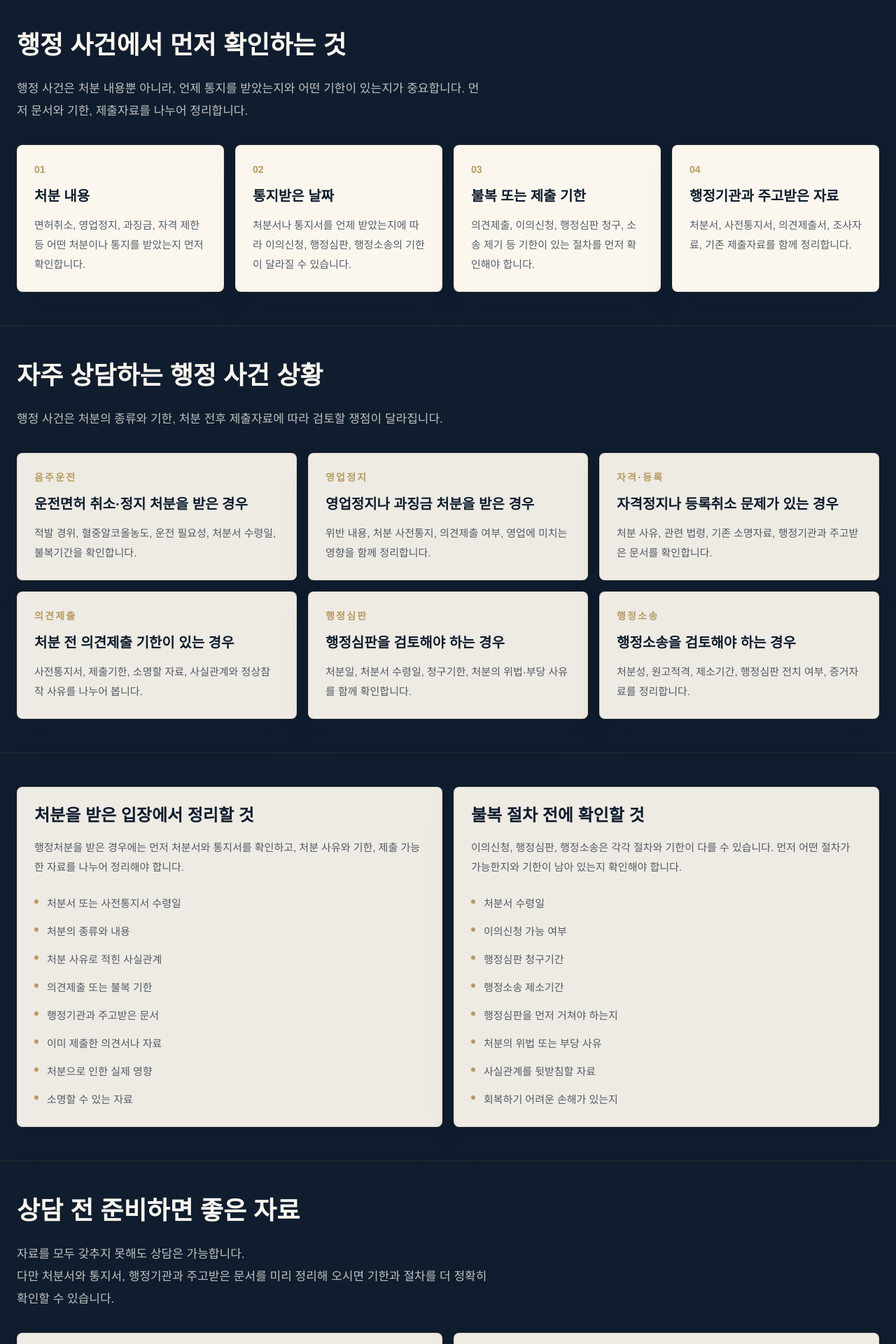
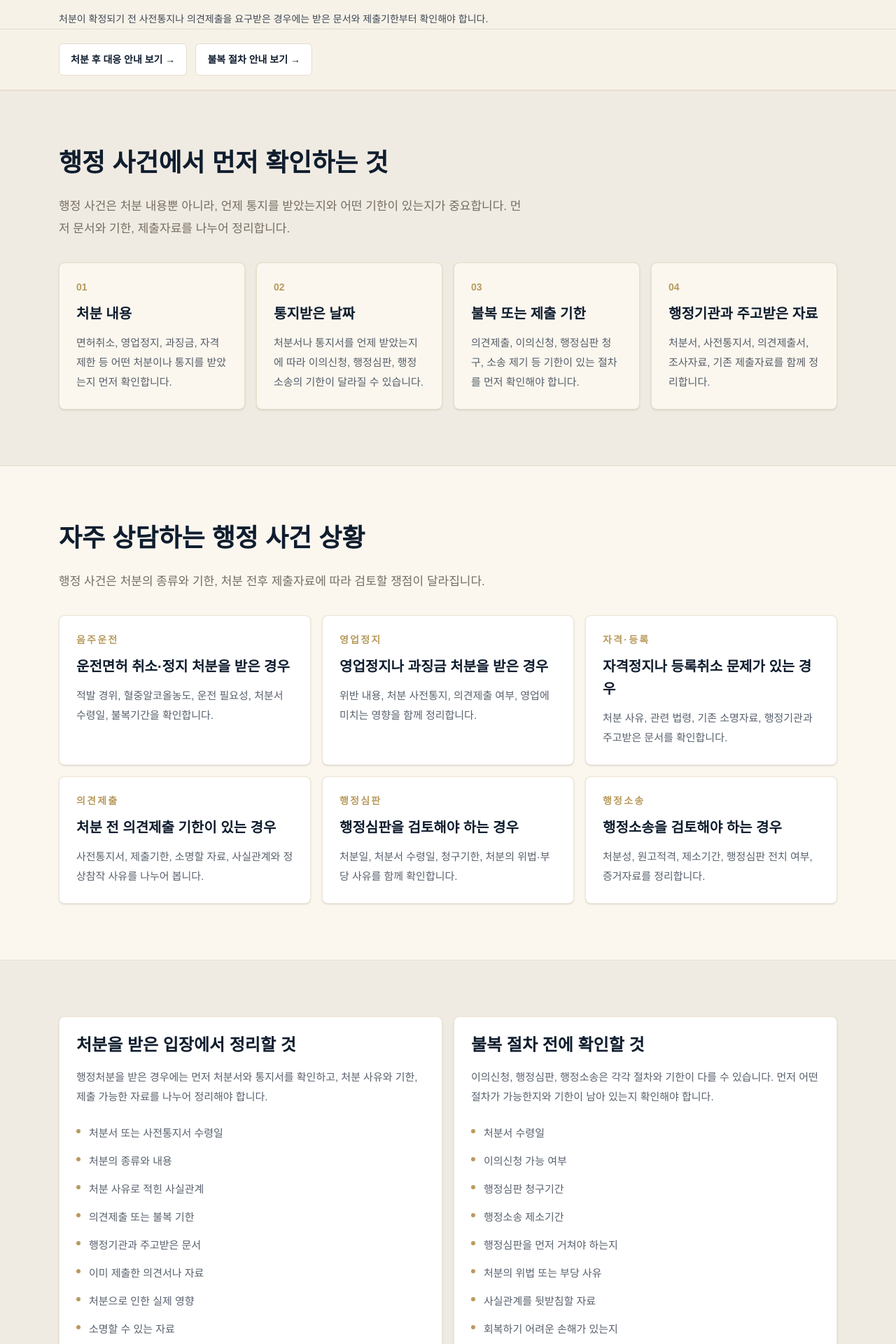
Before and after one commit to ymhk88-debug/project-lighthouse, a Next.js app: page /practice/administrative in a window 1280 px wide. Shown: the part 560-2480 px from the top of the page at 70% size. Built offline with nearby package versions, Linux system fonts and the light colour scheme; no server answers.

Commit message:
Apply C navy/ivory design and role-specific navigation to administrative page

```diff
--- a/src/app/practice/administrative/page.tsx
+++ b/src/app/practice/administrative/page.tsx
@@ -131,8 +131,8 @@ function TextLink({
 }) {
   const className =
     variant === "primary"
-      ? "bg-primary text-background hover:bg-primary/90 md:bg-accent md:text-primary md:shadow-[0_10px_24px_rgba(184,155,94,0.16)] md:hover:bg-accent/90"
-      : "border border-border bg-background text-primary hover:border-accent md:border-accent/35 md:bg-background/95";
+      ? "bg-accent text-primary hover:bg-accent/90 md:bg-accent md:text-primary md:shadow-[0_10px_24px_rgba(184,155,94,0.16)] md:hover:bg-accent/90"
+      : "border border-border bg-background text-primary hover:border-accent md:border-accent/35 md:bg-white";
 
   return (
     <Link
@@ -153,11 +153,11 @@ function SectionHeading({
 }) {
   return (
     <div className="max-w-2xl">
-      <h2 className="whitespace-pre-line text-2xl font-semibold leading-tight text-primary md:text-background md:text-4xl md:leading-tight">
+      <h2 className="whitespace-pre-line text-2xl font-semibold leading-tight text-primary md:text-primary md:text-4xl md:leading-tight">
         {title}
       </h2>
       {description ? (
-        <p className="mt-6 whitespace-pre-line text-base leading-8 text-muted md:text-[17px] md:font-medium md:leading-8 md:text-background/75">
+        <p className="mt-6 whitespace-pre-line text-base leading-8 text-muted md:text-[17px] md:font-medium md:leading-8 md:text-muted">
           {description}
         </p>
       ) : null}
@@ -175,7 +175,7 @@ function ChecklistCard({
   items: string[];
 }) {
   return (
-    <article className="rounded-lg border border-[#e8ddcb] bg-white/60 p-5 shadow-[0_8px_24px_rgba(15,29,46,0.05)] md:border-accent/25 md:bg-background/95 md:p-6 md:shadow-[0_18px_45px_rgba(15,29,46,0.08)]">
+    <article className="rounded-lg border border-[#e8ddcb] bg-white p-5 shadow-sm md:border-accent/25 md:bg-white md:p-6 md:shadow-sm">
       <h3 className="text-xl font-semibold leading-8 text-primary md:text-2xl">{title}</h3>
       <p className="mt-4 text-sm leading-7 text-primary/70 md:text-[15px] md:leading-7">{description}</p>
       <ul className="mt-6 space-y-3">
@@ -192,13 +192,14 @@ function ChecklistCard({
 
 export default function AdministrativePracticePage() {
   return (
-    <div className="bg-background md:bg-primary">
-      <section className="mx-auto w-full max-w-7xl px-6 py-16 md:py-20">
+    <div className="bg-background">
+      <div className="bg-primary">
+      <section className="mx-auto w-full max-w-[1160px] px-6 py-16 md:py-20">
         <p className="text-sm font-semibold tracking-[0.18em] text-accent md:text-[15px]">Administrative Practice</p>
-        <h1 className="mt-5 max-w-3xl text-3xl font-semibold leading-tight text-primary sm:text-4xl md:text-background md:text-6xl">
+        <h1 className="mt-5 max-w-3xl text-3xl font-semibold leading-tight text-background sm:text-4xl md:text-background md:text-6xl">
           행정 사건
         </h1>
-        <p className="mt-6 max-w-3xl whitespace-pre-line text-lg leading-9 text-muted md:text-xl md:font-medium md:leading-9 md:text-background/75">
+        <p className="mt-6 max-w-3xl whitespace-pre-line text-lg leading-9 text-background/75 md:text-xl md:font-medium md:leading-9 md:text-background/75">
           {
             "행정 사건은 처분서, 통지서, 제출기한, 불복기간을 먼저 확인하는 것이 중요합니다.\n상담에서는 행정기관의 처분 내용과 기한, 제출자료를 함께 정리하고 현재 단계에서 가능한 대응 방향을 검토합니다."
           }
@@ -210,9 +211,17 @@ export default function AdministrativePracticePage() {
           </TextLink>
         </div>
       </section>
+      </div>
+      <div className="border-b border-border bg-[#F7F2E8]"><div className="mx-auto max-w-[1160px] px-6 pt-5 text-sm leading-7 text-primary/80">처분이 확정되기 전 사전통지나 의견제출을 요구받은 경우에는 받은 문서와 제출기한부터 확인해야 합니다.</div></div>
+      <nav aria-label="사건별 안내 바로가기" className="border-b border-border bg-[#F7F2E8]">
+        <div className="mx-auto flex max-w-[1160px] flex-wrap gap-3 px-6 py-5">
+          <a href="#disposition" className="inline-flex items-center rounded-md border border-border bg-white px-4 py-3 text-sm font-semibold text-primary transition-colors hover:border-accent focus-visible:outline-2 focus-visible:outline-offset-2 focus-visible:outline-accent">처분 후 대응 안내 보기 →</a>
+          <a href="#appeal" className="inline-flex items-center rounded-md border border-border bg-white px-4 py-3 text-sm font-semibold text-primary transition-colors hover:border-accent focus-visible:outline-2 focus-visible:outline-offset-2 focus-visible:outline-accent">불복 절차 안내 보기 →</a>
+        </div>
+      </nav>
 
-      <section className="border-y border-border bg-white/35 md:border-accent/15 md:bg-primary">
-        <div className="mx-auto max-w-7xl px-6 py-16 md:py-12">
+      <section className="border-y border-border bg-[#F0EBE2] md:border-accent/15 md:bg-[#F0EBE2]">
+        <div className="mx-auto max-w-[1160px] px-6 py-16 md:py-20">
           <SectionHeading
             title="행정 사건에서 먼저 확인하는 것"
             description="행정 사건은 처분 내용뿐 아니라, 언제 통지를 받았는지와 어떤 기한이 있는지가 중요합니다. 먼저 문서와 기한, 제출자료를 나누어 정리합니다."
@@ -221,7 +230,7 @@ export default function AdministrativePracticePage() {
             {firstCheckItems.map((item, index) => (
               <article
                 key={item.title}
-                className="rounded-lg border border-[#e8ddcb] bg-background p-5 shadow-[0_8px_24px_rgba(15,29,46,0.05)] md:border-accent/25 md:p-6 md:shadow-[0_18px_45px_rgba(15,29,46,0.08)]"
+                className="rounded-lg border border-[#e8ddcb] bg-background p-5 shadow-sm md:border-accent/25 md:p-6 md:shadow-sm"
               >
                 <p className="text-xs font-semibold text-accent md:text-sm">
                   {String(index + 1).padStart(2, "0")}
@@ -238,7 +247,7 @@ export default function AdministrativePracticePage() {
         </div>
       </section>
 
-      <section className="mx-auto max-w-7xl px-6 py-16 md:py-12">
+      <section className="mx-auto max-w-[1160px] px-6 py-16 md:py-20">
         <SectionHeading
           title="자주 상담하는 행정 사건 상황"
           description="행정 사건은 처분의 종류와 기한, 처분 전후 제출자료에 따라 검토할 쟁점이 달라집니다."
@@ -247,7 +256,7 @@ export default function AdministrativePracticePage() {
           {situationCards.map((item) => (
             <article
               key={item.title}
-              className="rounded-lg border border-[#e8ddcb] bg-white/60 p-5 shadow-[0_8px_24px_rgba(15,29,46,0.05)] md:border-accent/25 md:bg-background/95 md:p-6 md:shadow-[0_18px_45px_rgba(15,29,46,0.08)]"
+              className="rounded-lg border border-[#e8ddcb] bg-white p-5 shadow-sm md:border-accent/25 md:bg-white md:p-6 md:shadow-sm"
             >
               <p className="text-xs font-semibold tracking-[0.16em] text-accent md:text-sm">{item.label}</p>
               <h3 className="mt-3 text-lg font-semibold leading-7 text-primary md:text-xl md:leading-8">
@@ -261,22 +270,26 @@ export default function AdministrativePracticePage() {
         </div>
       </section>
 
-      <section className="border-y border-border bg-white/35 md:border-accent/15 md:bg-primary">
-        <div className="mx-auto grid max-w-7xl gap-4 px-6 py-16 md:py-12 lg:grid-cols-2">
-          <ChecklistCard
+      <section className="border-y border-border bg-[#F0EBE2] md:border-accent/15 md:bg-[#F0EBE2]">
+        <div className="mx-auto grid max-w-[1160px] gap-4 px-6 py-16 md:py-20 lg:grid-cols-2">
+          <div id="disposition" className="scroll-mt-24">
+            <ChecklistCard
             title="처분을 받은 입장에서 정리할 것"
             description="행정처분을 받은 경우에는 먼저 처분서와 통지서를 확인하고, 처분 사유와 기한, 제출 가능한 자료를 나누어 정리해야 합니다."
             items={dispositionChecklist}
           />
-          <ChecklistCard
+          </div>
+          <div id="appeal" className="scroll-mt-24">
+            <ChecklistCard
             title="불복 절차 전에 확인할 것"
             description="이의신청, 행정심판, 행정소송은 각각 절차와 기한이 다를 수 있습니다. 먼저 어떤 절차가 가능한지와 기한이 남아 있는지 확인해야 합니다."
             items={appealChecklist}
           />
+          </div>
         </div>
       </section>
 
-      <section className="mx-auto max-w-7xl px-6 py-16 md:py-12">
+      <section className="mx-auto max-w-[1160px] px-6 py-16 md:py-20">
         <SectionHeading
           title="상담 전 준비하면 좋은 자료"
           description={
@@ -287,7 +300,7 @@ export default function AdministrativePracticePage() {
           {preparationCards.map((card) => (
             <article
               key={card.title}
-              className="rounded-lg border border-[#e8ddcb] bg-white/60 p-5 shadow-[0_8px_24px_rgba(15,29,46,0.05)] md:border-accent/25 md:bg-background/95 md:p-6 md:shadow-[0_18px_45px_rgba(15,29,46,0.08)]"
+              className="rounded-lg border border-[#e8ddcb] bg-white p-5 shadow-sm md:border-accent/25 md:bg-white md:p-6 md:shadow-sm"
             >
               <p className="text-xs font-semibold tracking-[0.16em] text-accent md:text-sm">{card.label}</p>
               <h3 className="mt-3 text-lg font-semibold leading-7 text-primary md:text-xl md:leading-8">
@@ -306,8 +319,8 @@ export default function AdministrativePracticePage() {
         </div>
       </section>
 
-      <section className="border-y border-border bg-white/35 md:border-accent/15 md:bg-primary">
-        <div className="mx-auto max-w-7xl px-6 py-16 md:py-12">
+      <section className="border-y border-border bg-[#F0EBE2] md:border-accent/15 md:bg-[#F0EBE2]">
+        <div className="mx-auto max-w-[1160px] px-6 py-16 md:py-20">
           <SectionHeading
             title="관련 법률 실무 노트"
             description="행정 사건은 기한과 절차가 중요하므로, 관련 글을 참고해 상담 전 처분서와 자료를 미리 정리할 수 있습니다."
@@ -316,7 +329,7 @@ export default function AdministrativePracticePage() {
             {noteCards.map((item) => (
               <article
                 key={item.title}
-                className="rounded-lg border border-[#e8ddcb] bg-background p-5 shadow-[0_8px_24px_rgba(15,29,46,0.05)] md:border-accent/25 md:p-6 md:shadow-[0_18px_45px_rgba(15,29,46,0.08)]"
+                className="rounded-lg border border-[#e8ddcb] bg-background p-5 shadow-sm md:border-accent/25 md:p-6 md:shadow-sm"
               >
                 <p className="text-xs font-semibold tracking-[0.16em] text-accent md:text-sm">{item.label}</p>
                 <h3 className="mt-3 text-lg font-semibold leading-7 text-primary md:text-xl md:leading-8">
@@ -339,8 +352,8 @@ export default function AdministrativePracticePage() {
         </div>
       </section>
 
-      <section className="px-6 py-16 md:py-12">
-        <div className="mx-auto max-w-7xl rounded-lg bg-primary px-6 py-12 text-background md:border md:border-accent/30 md:px-10">
+      <section className="px-6 py-16 md:py-20">
+        <div className="mx-auto max-w-[1160px] rounded-lg bg-primary px-6 py-12 text-background md:border md:border-accent/30 md:px-10">
           <h2 className="max-w-3xl text-3xl font-semibold leading-tight md:text-4xl">
             행정 사건은 처분서와 기한을 먼저 확인해야 합니다
           </h2>
```
